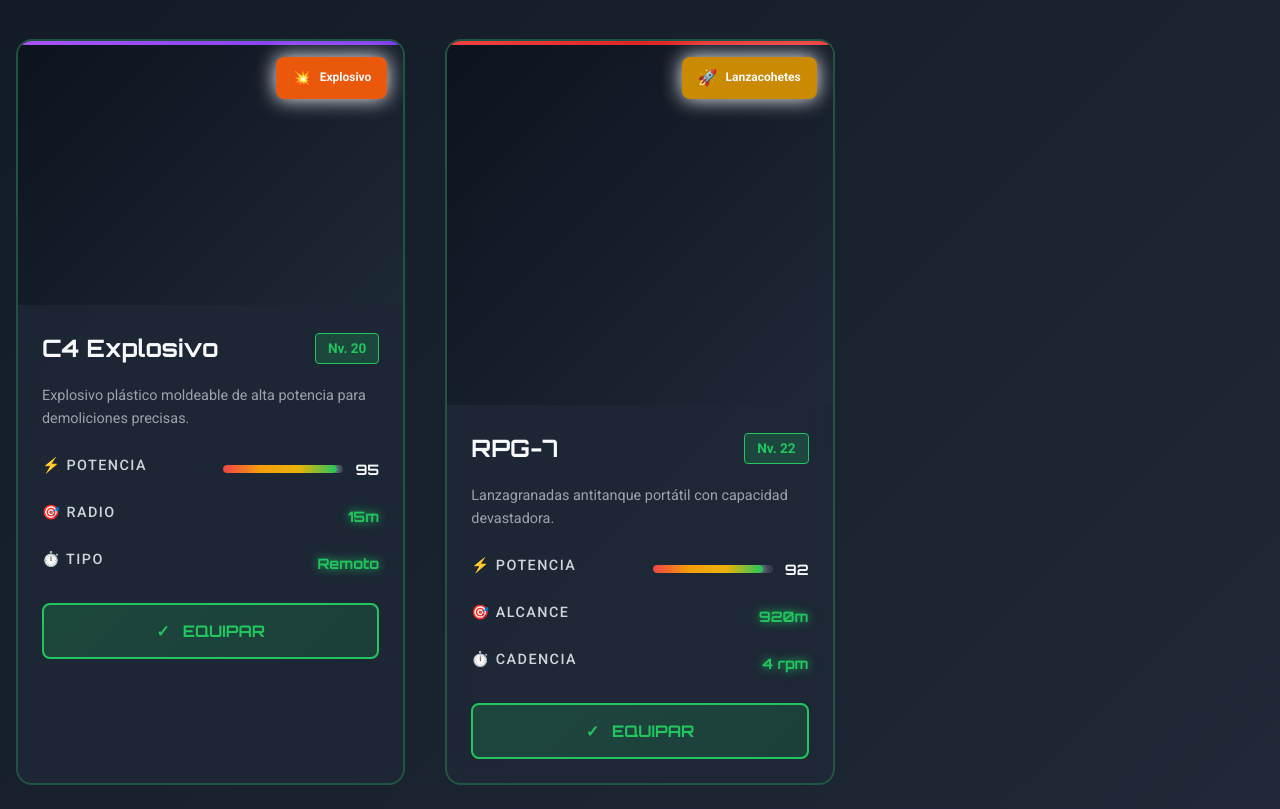
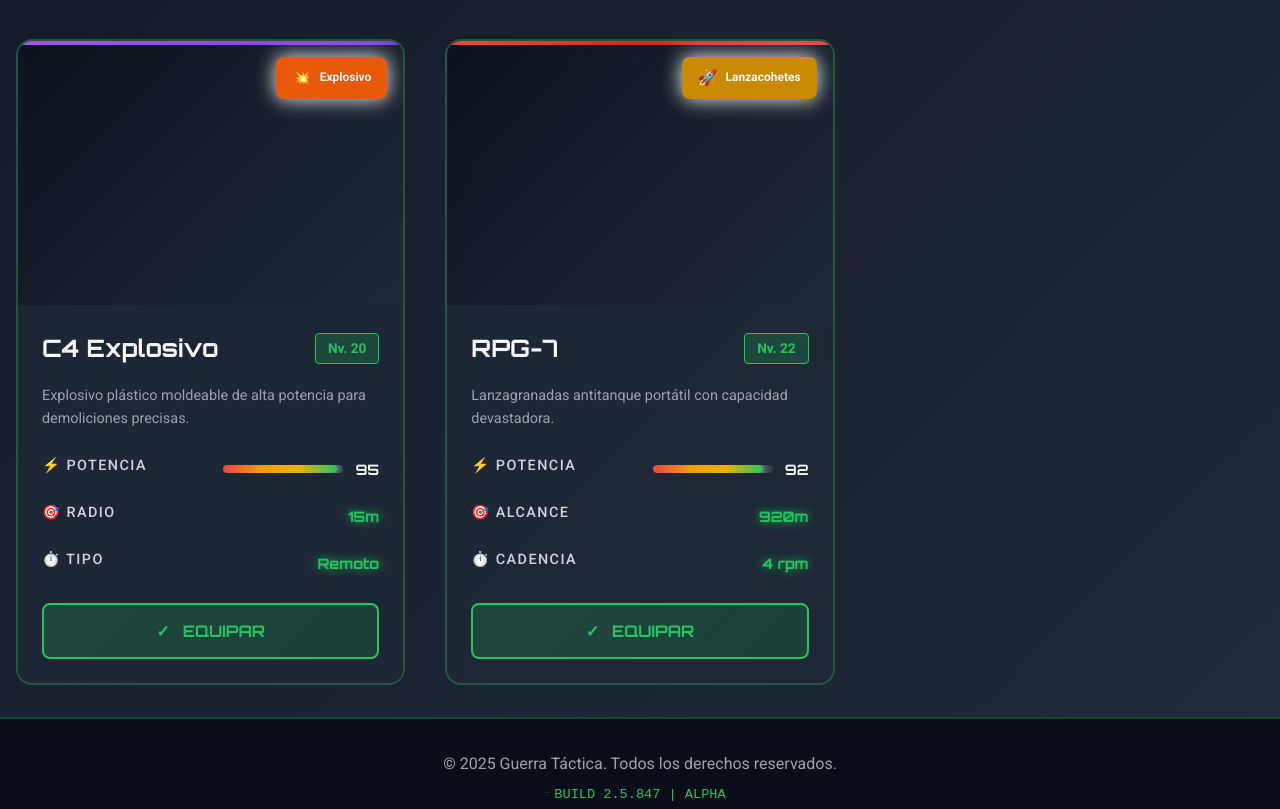
Before and after one commit to paula-crypto/Juego, a plain HTML site: page armamento.html in a window 1280 px wide. Shown: the part 1832-2641 px from the top of the page. Drawn offline with Linux system fonts and the light colour scheme; some packages are replaced by stand-ins of ours; a script that the page names is missing.

```diff
--- a/armamento.html
+++ b/armamento.html
@@ -450,7 +450,7 @@
                     <div class="hologram-effect"></div>
                     <div class="weapon-image-container">
                         <model-viewer src="rpg.glb" alt="RPG-7" auto-rotate camera-controls
-                            style="width: 100%; height: 300px;">
+                            style="width: 100%; height: 200px;">
                         </model-viewer>
                         <span class="weapon-badge lanzagranadas pulse-badge">
                             <span class="badge-icon">🚀</span> Lanzacohetes
@@ -613,4 +613,5 @@
         });
     </script>
 </body>
+
 </html>
```
